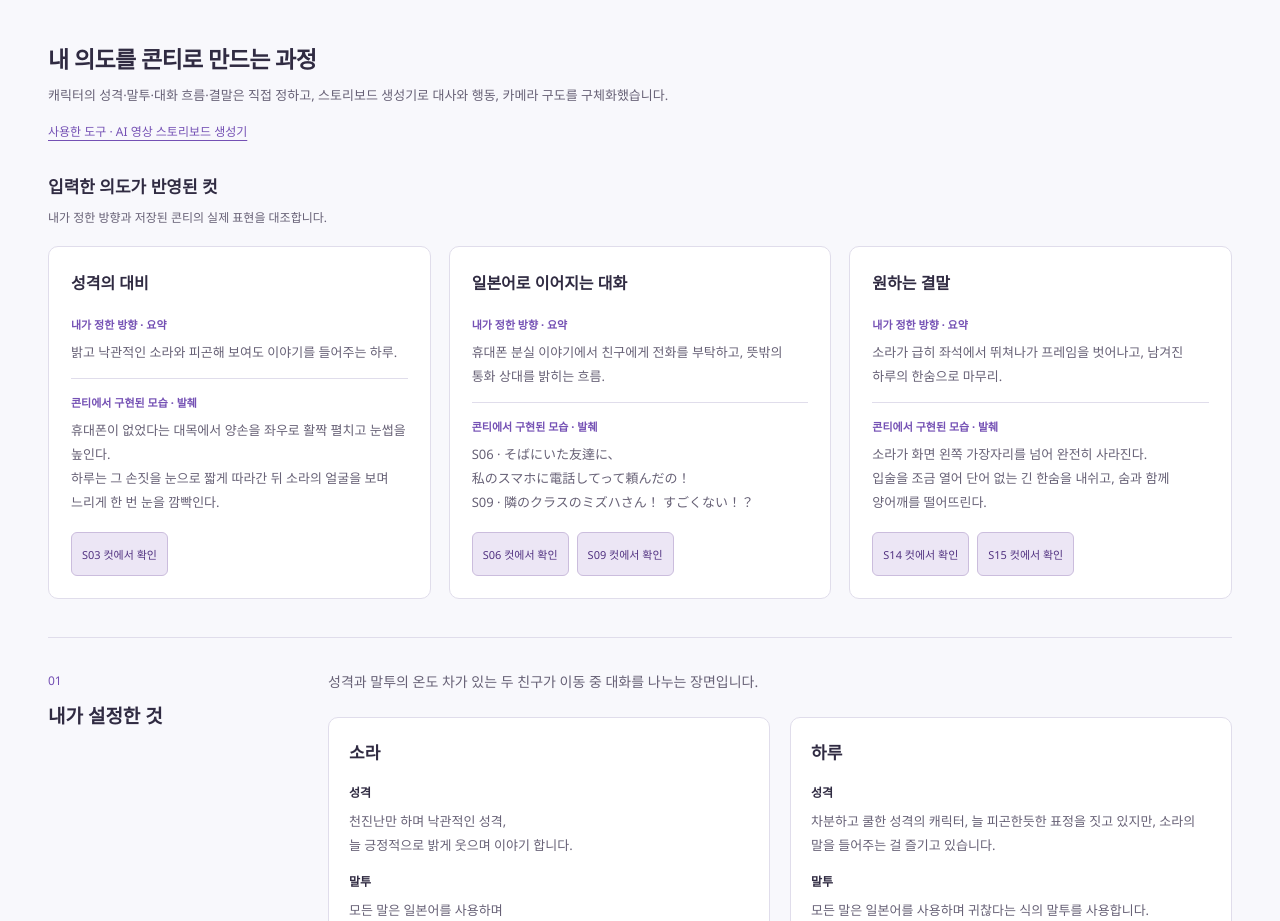
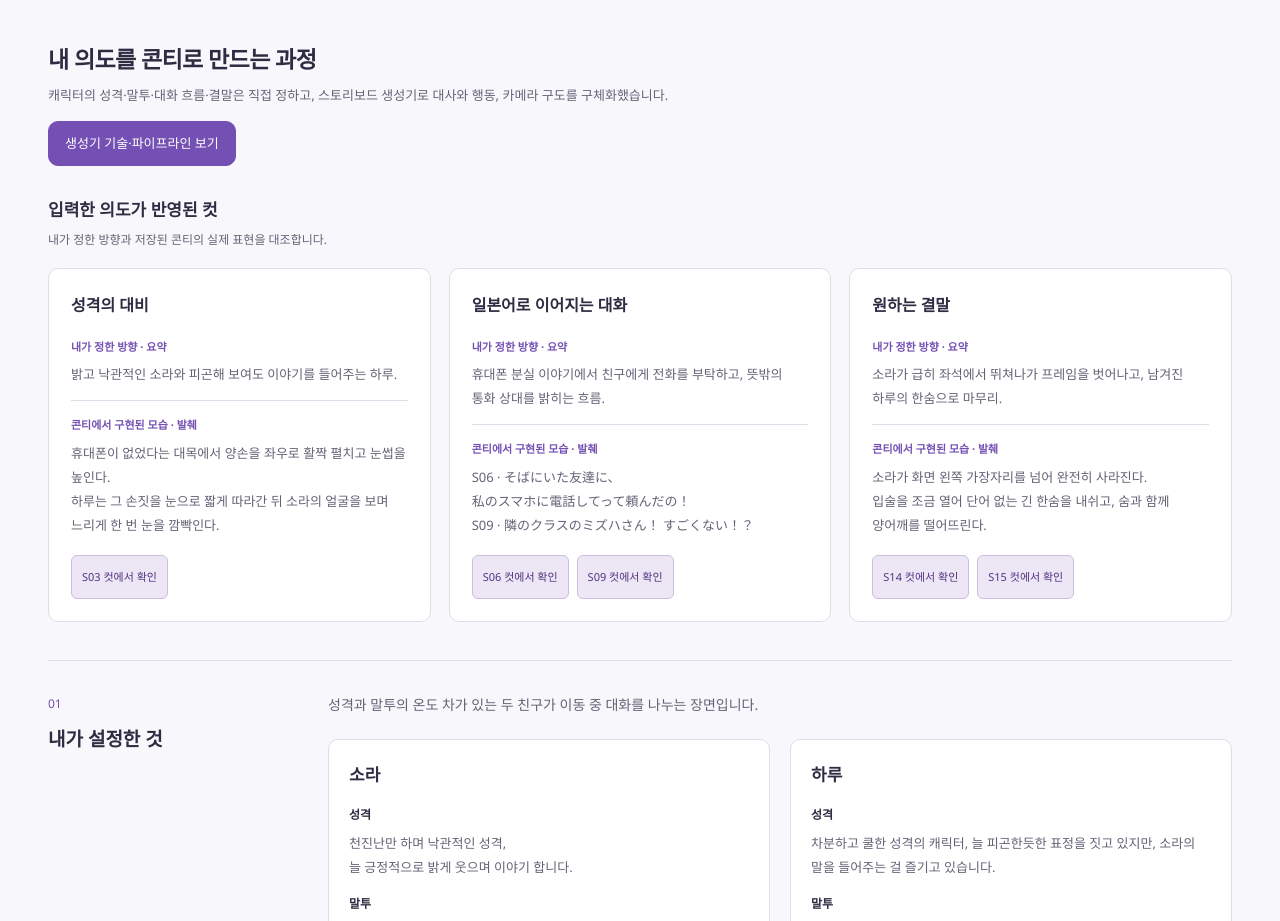
Before and after one commit to impacifist/creative-portfolio, a plain HTML site: page index.html in a window 1280 px wide. Shown: the part 1020-1941 px from the top of the page. Drawn offline with Linux system fonts and the light colour scheme.

Commit message:
Add generator pipeline button to production explanation

```diff
--- a/index.html
+++ b/index.html
@@ -44,7 +44,7 @@
         <p class="current-case-meta">15컷 · 45초 · MiniMax H3 <time datetime="2026-10-16T14:31:55+09:00">2026.10.16 오후 2:31</time></p>
         <!-- Replace this pending figure with the matching final video once available. -->
         <figure class="current-film"><div class="film-pending" role="img" aria-label="지하철 대화 애니메이션 제작 중. 완성 영상은 아직 없습니다."><svg viewBox="0 0 84 56" width="84" height="56" fill="none" stroke="currentColor" stroke-width="1.4" aria-hidden="true"><rect x="7" y="5" width="70" height="46" rx="4"/><path d="M19 5v46M65 5v46M7 16h12M7 28h12M7 40h12M65 16h12M65 28h12M65 40h12"/></svg><strong>애니메이션을 제작하고 있습니다</strong><p>완성 후 이곳에서 재생할 수 있습니다.</p></div><figcaption>콘티와 영상 프롬프트는 아래에서 확인할 수 있습니다. 완성 영상은 준비 중입니다.</figcaption></figure>
-        <section class="current-process" aria-labelledby="current-process-title"><div class="process-heading"><h2 id="current-process-title">내 의도를 콘티로 만드는 과정</h2><p>캐릭터의 성격·말투·대화 흐름·결말은 직접 정하고, 스토리보드 생성기로 대사와 행동, 카메라 구도를 구체화했습니다.</p><a class="process-tool-link" href="#storyboard-generator">사용한 도구 · AI 영상 스토리보드 생성기</a></div>
+        <section class="current-process" aria-labelledby="current-process-title"><div class="process-heading"><h2 id="current-process-title">내 의도를 콘티로 만드는 과정</h2><p>캐릭터의 성격·말투·대화 흐름·결말은 직접 정하고, 스토리보드 생성기로 대사와 행동, 카메라 구도를 구체화했습니다.</p><a class="process-tool-link primary-action" href="#storyboard-generator">생성기 기술·파이프라인 보기</a></div>
           <section class="intent-proof" aria-labelledby="intent-proof-title"><div class="intent-proof-heading"><h3 id="intent-proof-title">입력한 의도가 반영된 컷</h3><p>내가 정한 방향과 저장된 콘티의 실제 표현을 대조합니다.</p></div><div id="case-intent-evidence" class="intent-evidence-grid"></div></section>
           <ol class="production-steps">
             <li id="current-input"><div class="production-step-title"><span aria-hidden="true">01</span><h3>내가 설정한 것</h3></div><div><p>성격과 말투의 온도 차가 있는 두 친구가 이동 중 대화를 나누는 장면입니다.</p><div id="case-personas" class="case-personas"><p>페르소나를 불러오고 있습니다.</p></div><details class="case-original"><summary>사용자 입력 원문 보기</summary><div id="case-original-input"></div></details></div></li>
--- a/production-cases.css
+++ b/production-cases.css
@@ -12,7 +12,7 @@
 .film-pending{width:100%;aspect-ratio:16/7;max-height:460px;display:flex;flex-direction:column;justify-content:center;align-items:center;gap:18px;border-radius:20px 20px 6px 6px;background:#ebe9f0;color:#7a7288;border:1px solid #e1dce9;padding:28px;text-align:center}
 .film-pending strong{font-size:18px;font-weight:500;color:#5c526e}.film-pending p{font-size:13px}.current-film figcaption{font-size:12px}
 .current-process{margin-top:48px}.process-heading{margin-bottom:24px}.process-heading h2{font-size:23px}.process-heading>p{margin-top:8px;font-size:13px;color:var(--muted)}
-.process-tool-link{display:inline-block;margin-top:14px;font-size:12px;text-decoration:underline;text-underline-offset:4px}
+.process-tool-link{display:inline-block;margin-top:14px;min-height:44px;font-size:13px;text-decoration:none}
 .intent-proof{margin:30px 0 38px}.intent-proof-heading{margin-bottom:18px}.intent-proof-heading h3{font-size:17px;font-weight:600}.intent-proof-heading p{font-size:12px;color:var(--muted);margin-top:6px}
 .intent-evidence-grid{display:grid;grid-template-columns:repeat(3,minmax(0,1fr));gap:18px}.intent-evidence-grid>article{display:flex;flex-direction:column;min-width:0;padding:22px;background:#fff;border:1px solid var(--line);border-radius:10px}.intent-evidence-grid>article>h4{font-size:16px;margin:0 0 4px}.intent-evidence-grid .case-field h4{font-size:11px;color:var(--accent)}.intent-evidence-grid .case-field p{font-size:13px;line-height:1.85}.intent-evidence-grid .case-field+.case-field{border-top:1px solid var(--line);padding-top:14px;margin-bottom:18px}.intent-shot-links{display:flex;flex-wrap:wrap;gap:8px;margin-top:auto}.intent-shot-links button{border:1px solid var(--action-border);background:var(--action-soft);color:#533482;padding:8px 10px;border-radius:6px;min-height:44px;font-size:11px}
 .production-steps{list-style:none;padding:0;margin:0}.production-steps>li{display:grid;grid-template-columns:240px minmax(0,1fr);gap:40px;padding:32px 0;border-top:1px solid var(--line);align-items:start}
```
